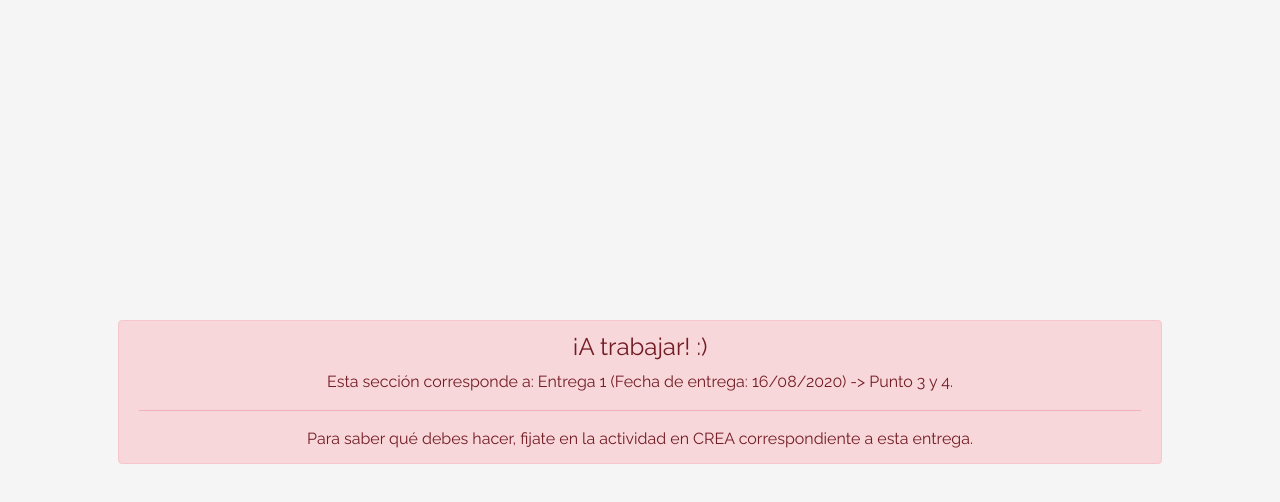
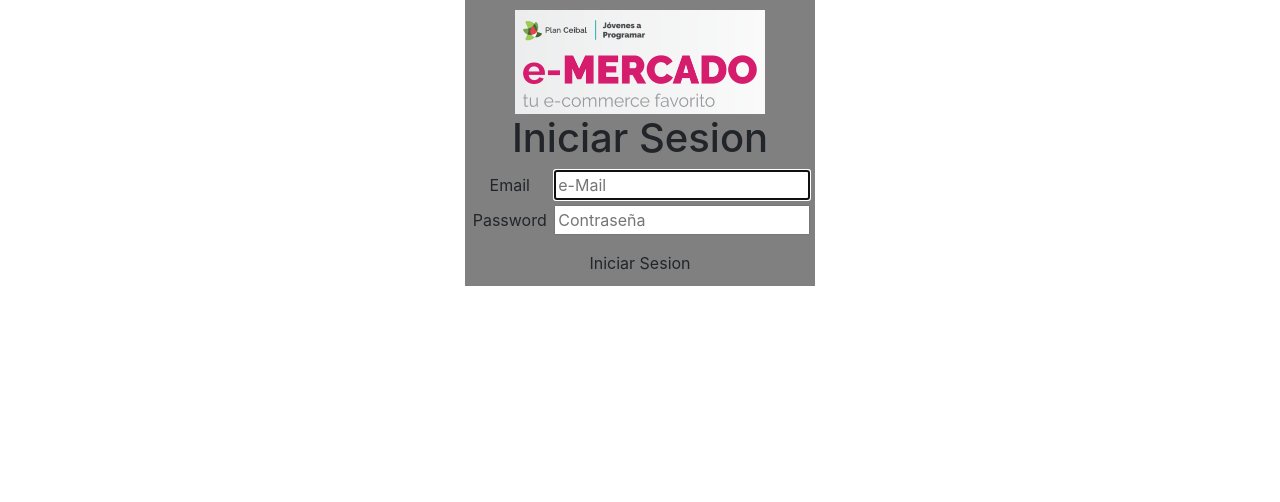
Before and after one commit to Lrc238/WSJaP, a plain HTML site: page login.html in a window 1280 px wide. Drawn offline with Linux system fonts and the light colour scheme.

Commit message:
primer cambio en el login y probando la consola

```diff
--- a/login.html
+++ b/login.html
@@ -14,38 +14,48 @@
   <link href="css/bootstrap.min.css" rel="stylesheet">
   <link href="css/styles.css" rel="stylesheet">
   <style>
-    html, body{
-      height: 100%;
+    body{
+        background-color: white;
     }
+    .box{
+        border-width: 310px;
+        background-color: grey;
+        width: 350px;
+        margin: 0 auto;
+        justify-content: center;
 
-    body {
-      display: -ms-flexbox;
-      display: flex;
-      -ms-flex-align: center;
-      align-items: center;
-      padding-top: 40px;
-      padding-bottom: 40px;
-      background-color: #f5f5f5;
     }
+    .imagenLogin{
 
-    .signin {
-      width: 100%;
-      max-width: 330px;
-      padding: 15px;
-      margin: auto;
+        padding-top: 10px;
+        padding-left: 25px;
+        padding-right: 25px;
     }
-  </style>
+    .cnt{
+        display: inline-block;
+        width: 80px;
+    }
+    .btn{
+        display: inline-block;
+        width: 100%;
+        padding: 10px;
+    }
+</style>
 </head>
 
 <body class="text-center">
-  <div class="container p-5">
-    <div class="alert alert-danger" role="alert" style="position: relative; width:auto; top: 0;">
-      <h4 class="alert-heading">¡A trabajar! :)</h4>
-      <p>Esta sección corresponde a: Entrega 1 (Fecha de entrega: 16/08/2020) -> Punto 3 y 4.</p>
-      <hr>
-      <p class="mb-0">Para saber qué debes hacer, fijate en la actividad en CREA correspondiente a esta entrega.</p>
-    </div>
-  </div>
+  <div class="box">
+    <img class="imagenLogin" src="img/login.png" width="300px">
+<form class="signin">
+    <h1 class="">Iniciar Sesion</h1>
+        <label for="inputEmail" class="cnt">Email</label>
+    <input type="email" id="inputEmail" class="" placeholder="e-Mail" required autofocus><br>
+        <label for="inputPassword" class="cnt">Password</label>
+    <input type="password" id="Password" class="" placeholder="Contraseña" required autofocus>
+    <br>
+    <button class="btn" type="submit" onclick="location.href='index.html'">Iniciar Sesion</button>
+</form>
+</div>
 
   <script src="js/init.js"></script>
   <script src="js/login.js"></script>
```
